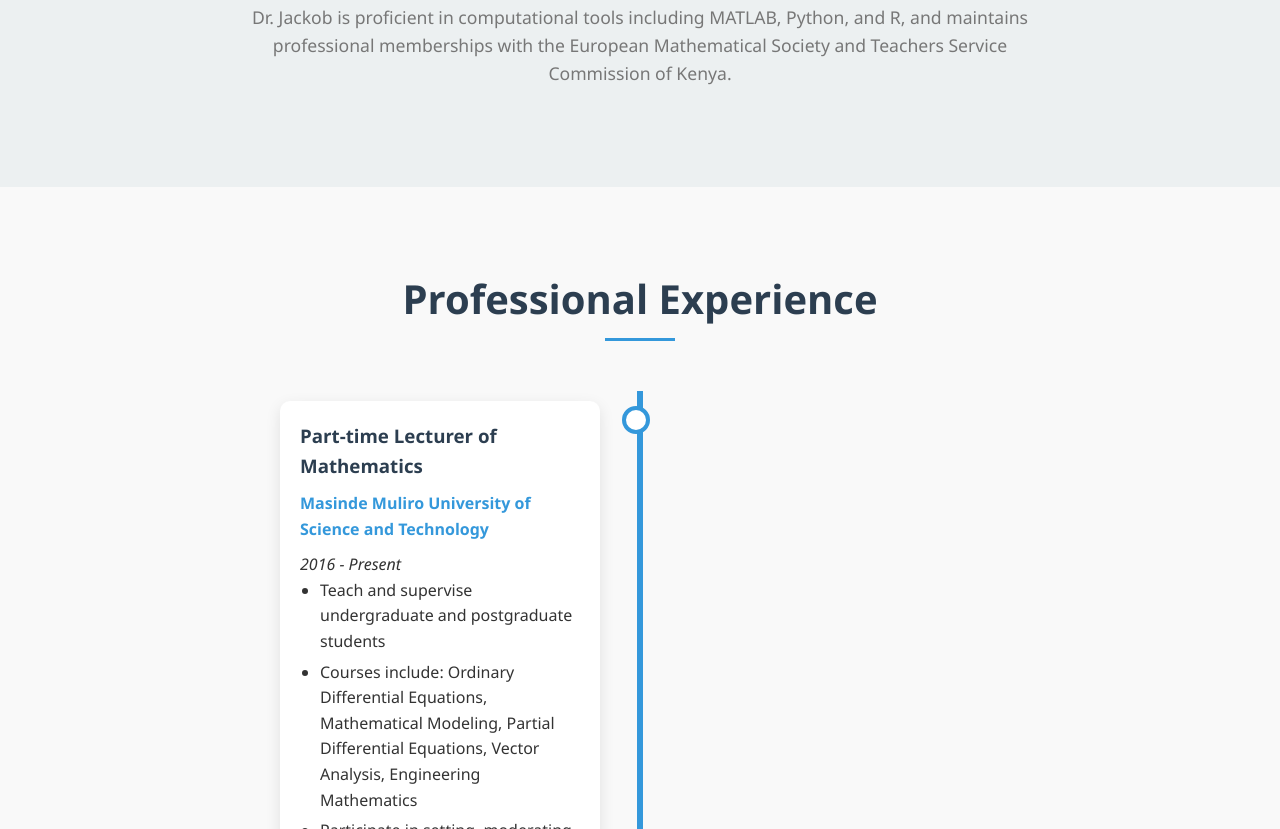
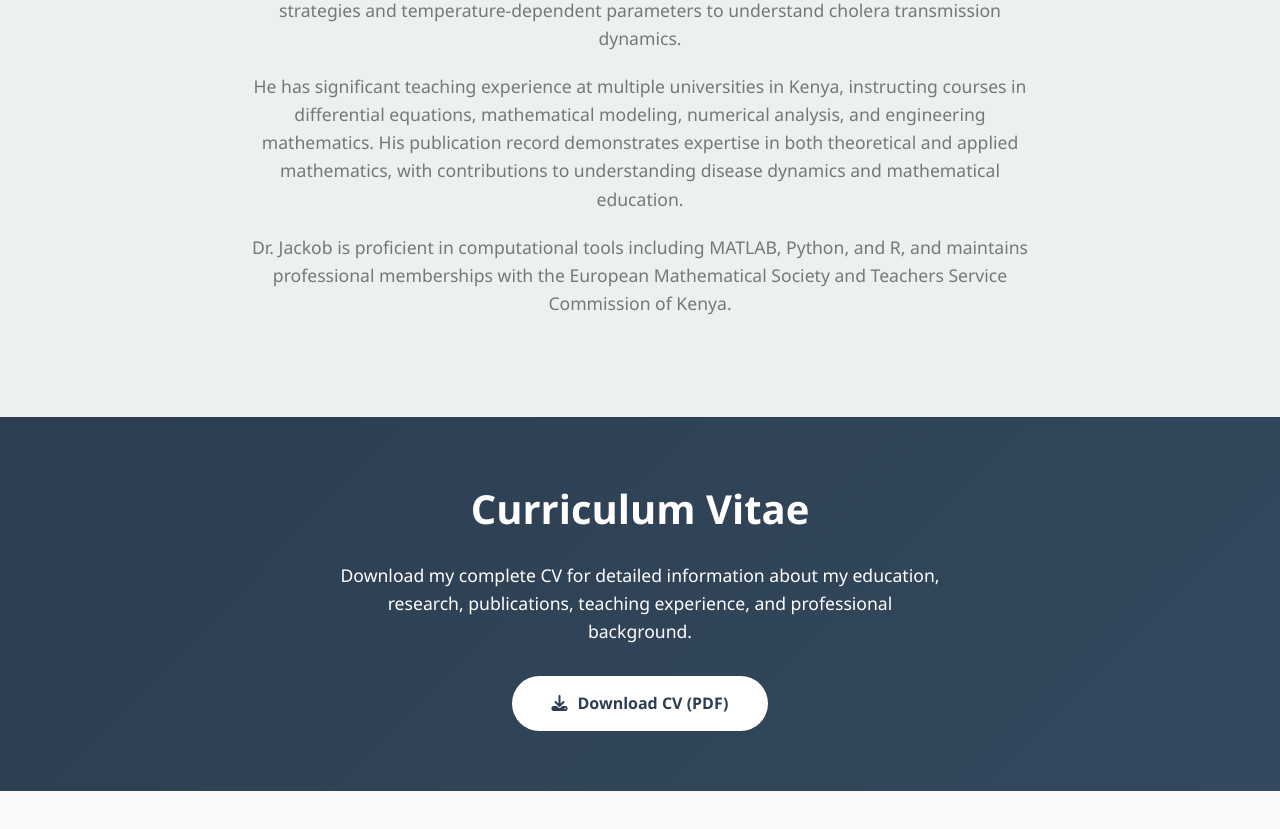
Before and after one commit to kowade-source/Jackob-Owade-Kennedy.io, a plain HTML site: page Jackob Owade Kennedy.html in a window 1280 px wide. Shown: the part 1971-2800 px from the top of the page. Drawn offline with Linux system fonts and the light colour scheme.

Commit message:
Update Jackob Owade Kennedy.html

```diff
--- a/Jackob Owade Kennedy.html
+++ b/Jackob Owade Kennedy.html
@@ -178,6 +178,23 @@
             color: var(--primary-color);
         }
 
+        /* Profile Photo */
+        .profile-photo {
+            width: 200px;
+            height: 200px;
+            border-radius: 50%;
+            overflow: hidden;
+            margin: 0 auto 30px;
+            border: 5px solid white;
+            box-shadow: 0 10px 30px rgba(0, 0, 0, 0.2);
+        }
+
+        .profile-photo img {
+            width: 100%;
+            height: 100%;
+            object-fit: cover;
+        }
+
         /* About Section */
         .about-content {
             display: flex;
@@ -247,6 +264,52 @@
             font-size: 1.1rem;
             margin-bottom: 20px;
             color: var(--text-light);
+        }
+
+        /* CV Download Section */
+        .cv-download {
+            background: linear-gradient(135deg, var(--secondary-color), var(--dark-color));
+            color: white;
+            text-align: center;
+            padding: 60px 0;
+        }
+
+        .cv-content {
+            max-width: 800px;
+            margin: 0 auto;
+        }
+
+        .cv-content h2 {
+            font-size: 2.5rem;
+            margin-bottom: 20px;
+        }
+
+        .cv-content p {
+            font-size: 1.1rem;
+            margin-bottom: 30px;
+            max-width: 600px;
+            margin-left: auto;
+            margin-right: auto;
+        }
+
+        .cv-btn {
+            background-color: white;
+            color: var(--secondary-color);
+            font-weight: 600;
+            padding: 15px 40px;
+            border-radius: 50px;
+            text-decoration: none;
+            display: inline-flex;
+            align-items: center;
+            gap: 10px;
+            transition: all 0.3s ease;
+        }
+
+        .cv-btn:hover {
+            background-color: var(--primary-color);
+            color: white;
+            transform: translateY(-5px);
+            box-shadow: 0 10px 25px rgba(0, 0, 0, 0.2);
         }
 
         /* Experience Section */
@@ -665,6 +728,7 @@
                     <li><a href="#experience">Experience</a></li>
                     <li><a href="#education">Education</a></li>
                     <li><a href="#publications">Publications</a></li>
+                    <li><a href="#cv">CV</a></li>
                     <li><a href="#contact">Contact</a></li>
                 </ul>
                 <div class="menu-toggle">
@@ -678,11 +742,15 @@
     <section class="hero" id="home">
         <div class="container">
             <div class="hero-content">
+                <!-- Your Profile Photo -->
+                <div class="profile-photo">
+                    <img src="3.jpg" alt="Dr. Owade Kennedy Jackob">
+                </div>
                 <h1>Dr. Owade Kennedy Jackob</h1>
                 <p>Applied Mathematician specializing in Mathematical Modeling, Differential Equations, and Epidemiology for Environmental Systems.</p>
                 <div class="hero-btns">
                     <a href="#publications" class="btn">View My Research</a>
-                    <a href="#contact" class="btn btn-outline">Contact Me</a>
+                    <a href="#cv" class="btn btn-outline">Download CV</a>
                 </div>
             </div>
         </div>
@@ -695,9 +763,9 @@
                 <h2>About Me</h2>
             </div>
             <div class="about-content">
-               <div class="about-img">
-                <img src="3.jpg" alt="Dr. Owade Kennedy Jackob">
-            </div>
+                <div class="about-img">
+                    <img src="3.jpg" alt="Dr. Owade Kennedy Jackob">
+                </div>
                 <div class="about-text">
                     <h3>Applied Mathematician & Educator</h3>
                     <p>I am a dedicated applied mathematician with expertise in mathematical modeling of environmental systems and epidemiology. My research focuses on using differential equations and dynamical systems to make predictions and inform policy decisions.</p>
@@ -712,7 +780,7 @@
                         <span class="skill">LaTeX</span>
                         <span class="skill">Numerical Analysis</span>
                     </div>
-                    <a href="#contact" class="btn" style="margin-top: 20px;">Contact Me</a>
+                    <a href="#cv" class="btn" style="margin-top: 20px;">Download CV</a>
                 </div>
             </div>
         </div>
@@ -729,6 +797,20 @@
                 <p>With a PhD in Applied Mathematics from Masinde Muliro University of Science and Technology, Dr. Jackob has developed sophisticated mathematical models incorporating vaccination strategies and temperature-dependent parameters to understand cholera transmission dynamics.</p>
                 <p>He has significant teaching experience at multiple universities in Kenya, instructing courses in differential equations, mathematical modeling, numerical analysis, and engineering mathematics. His publication record demonstrates expertise in both theoretical and applied mathematics, with contributions to understanding disease dynamics and mathematical education.</p>
                 <p>Dr. Jackob is proficient in computational tools including MATLAB, Python, and R, and maintains professional memberships with the European Mathematical Society and Teachers Service Commission of Kenya.</p>
+            </div>
+        </div>
+    </section>
+
+    <!-- CV Download Section -->
+    <section class="cv-download" id="cv">
+        <div class="container">
+            <div class="cv-content">
+                <h2>Curriculum Vitae</h2>
+                <p>Download my complete CV for detailed information about my education, research, publications, teaching experience, and professional background.</p>
+                <a href="OWADE_NEW_CV.pdf" class="cv-btn" download>
+                    <i class="fas fa-download"></i>
+                    Download CV (PDF)
+                </a>
             </div>
         </div>
     </section>
@@ -970,6 +1052,7 @@
                         <li><a href="#experience">Experience</a></li>
                         <li><a href="#education">Education</a></li>
                         <li><a href="#publications">Publications</a></li>
+                        <li><a href="#cv">CV</a></li>
                         <li><a href="#contact">Contact</a></li>
                     </ul>
                 </div>
```
